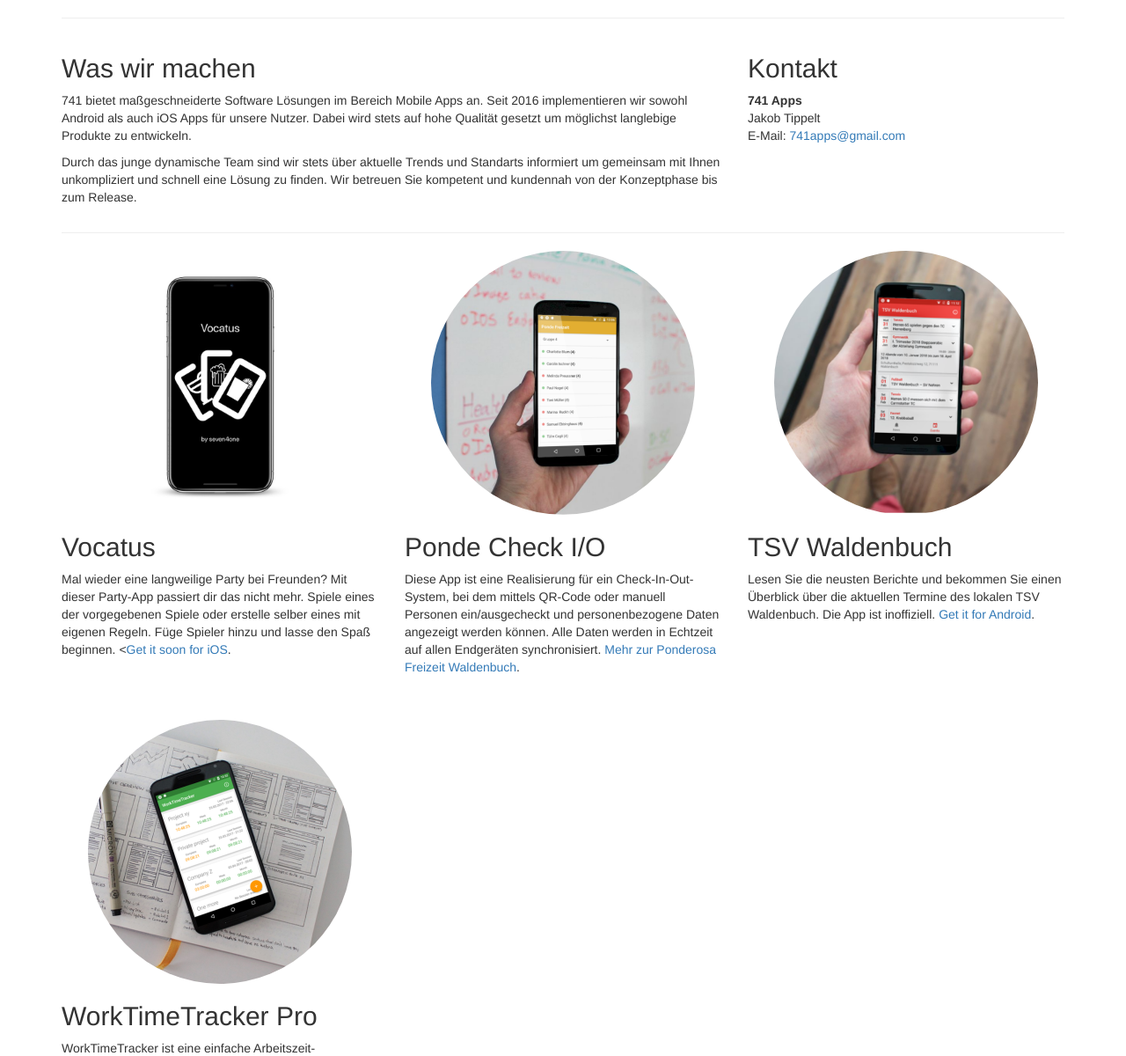
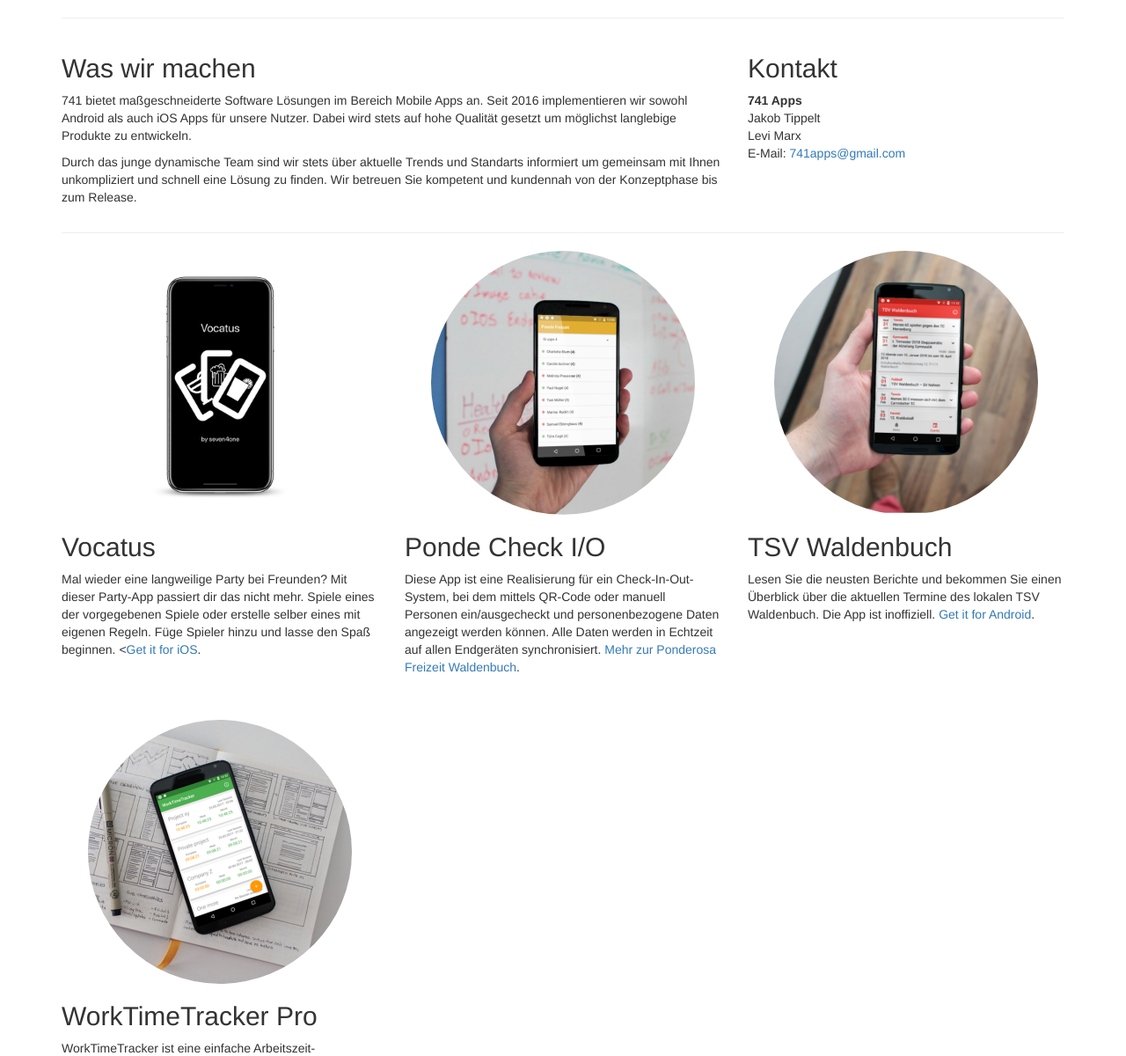
Before and after one commit to jbtippelt/jbtippelt.github.io, a Jekyll site: the page index.html, which Jekyll copies as it is, in a window 1280 px wide and 1400 px high. Shown: the part 200-1400 px from the top of the window at 88% size. Built offline with Jekyll 4.4.1, drawn with Linux system fonts in a browser that asks for light colours.

Commit message:
added link for ios store

```diff
--- a/index.html
+++ b/index.html
@@ -61,6 +61,7 @@
                     <!--abbr title="Phone">P:</abbr>(123) 456-7890-->
                     <strong>741 Apps</strong>
                     <br>Jakob Tippelt
+                    <br>Levi Marx
                     <br>E-Mail: <a href="mailto:#">741apps@gmail.com</a>
                 </address>
             </div>
@@ -73,7 +74,7 @@
             <div class="col-sm-4">
                 <img class="img-circle img-responsive img-center" width="300px" src="./img/vocatus.jpeg" alt="">
                 <h2>Vocatus</h2>
-                <p>Mal wieder eine langweilige Party bei Freunden? Mit dieser Party-App passiert dir das nicht mehr. Spiele eines der vorgegebenen Spiele oder erstelle selber eines mit eigenen Regeln. Füge Spieler hinzu und lasse den Spaß beginnen. <<a href="" target="_blank">Get it soon for iOS</a>.</p>
+                <p>Mal wieder eine langweilige Party bei Freunden? Mit dieser Party-App passiert dir das nicht mehr. Spiele eines der vorgegebenen Spiele oder erstelle selber eines mit eigenen Regeln. Füge Spieler hinzu und lasse den Spaß beginnen. <<a href="https://itunes.apple.com/us/app/vocatus/id1342205507?l=de&ls=1&mt=8" target="_blank">Get it for iOS</a>.</p>
             </div>
             <div class="col-sm-4">
                 <img class="img-circle img-responsive img-center" width="300px" src="./img/ponde.png" alt="">
```
